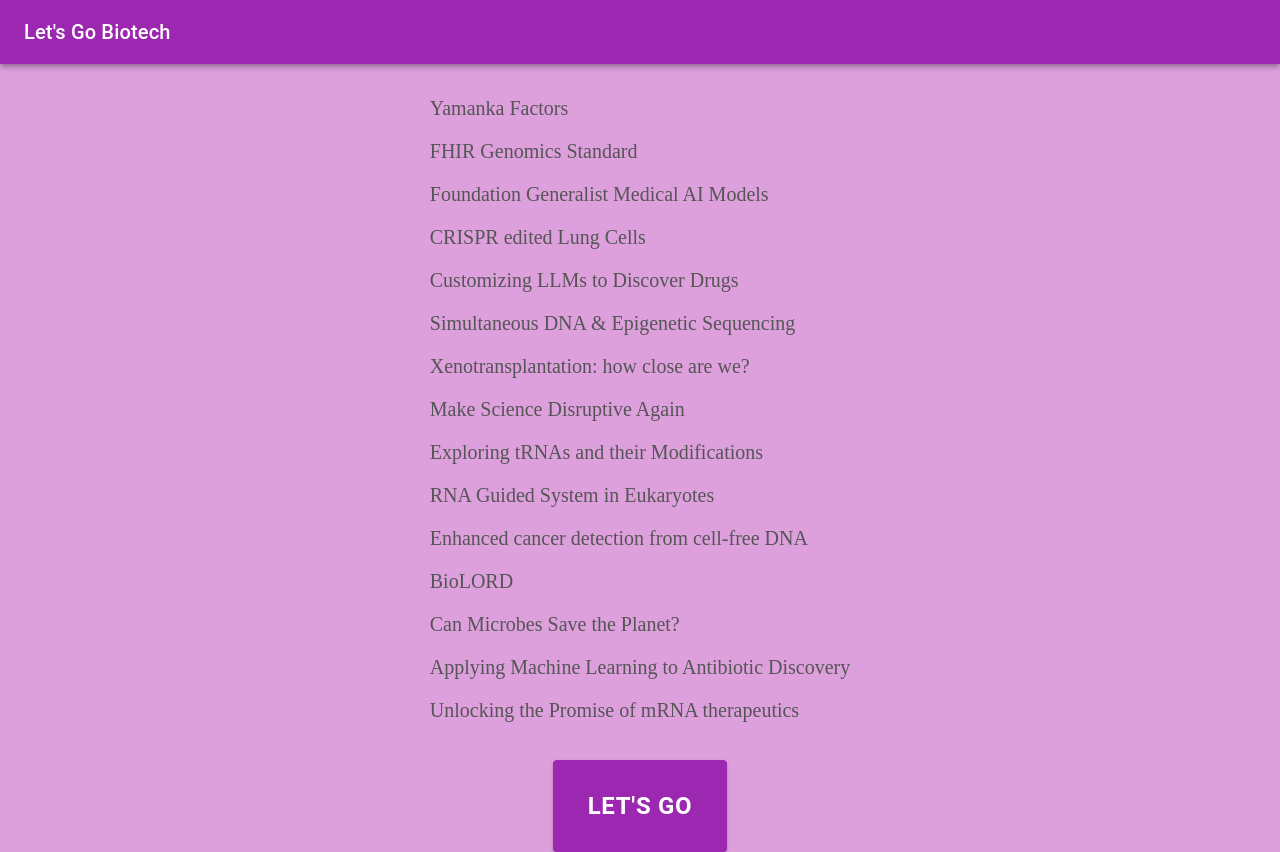
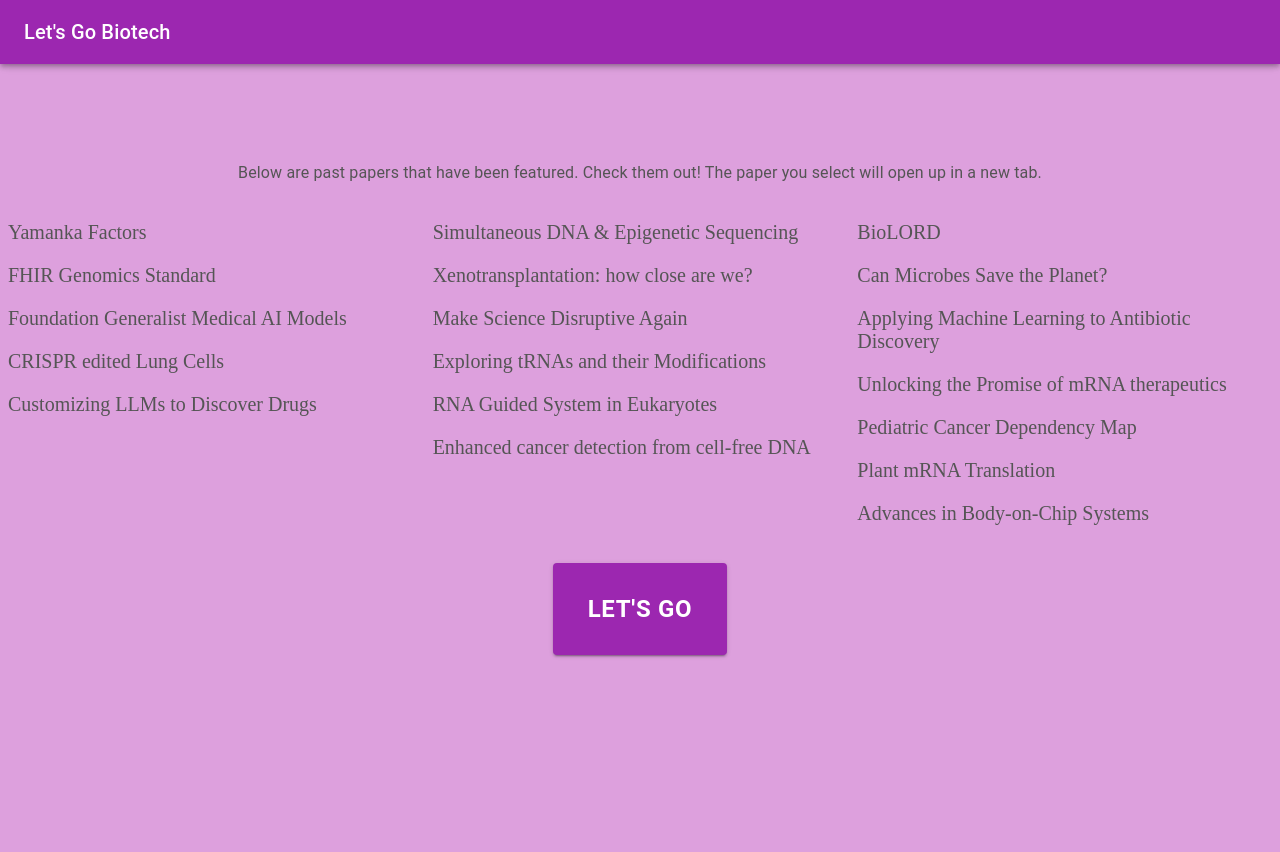
Before and after one commit to rohanrobinson/lgb, a Next.js app: page /past-papers in a window 1280 px wide. After the commit the page ends 816 px from the top, so only its background shows below. Built offline with nearby package versions, Linux system fonts and the light colour scheme.

Commit message:
past papers page update

```diff
--- a/src/pages/past-papers.js
+++ b/src/pages/past-papers.js
@@ -33,28 +33,42 @@ export default function PastPapers() {
         </Toolbar>
       </AppBar>
 
-      <Typography variant="body1" sx={{ mb: 2, fontSize: "2.0rem"  }}>
-          <span className={styles.lgbDescription}>Below are past papers that have been featured. Check them out!
+
+
+      <Typography variant="body1"  className={styles.lgbDescription} sx={{ mb: 2, fontSize: "1.0rem"  }}>
+          <span>Below are past papers that have been featured. Check them out!
           The paper you select will open up in a new tab.</span>
       </Typography>
 
+    <div className={styles.paperContainer}>
 
-    <div>
+      <div className={styles.paperColumn}>
         <a href="https://pubmed.ncbi.nlm.nih.gov/16904174/" target="_blank"><p><span className={styles.lgbText}>Yamanka Factors</span></p></a>
         <a href="https://www.nature.com/articles/s41525-020-0115-6#:~:text=FHIR%20Genomics%20has%20been%20shown,into%20powerful%20precision%20medicine%20apps." target="_blank"><p><span className={styles.lgbText}>FHIR Genomics Standard</span></p></a>
         <a href="https://www.nature.com/articles/s41586-023-05881-4" target="_blank"><p><span className={styles.lgbText}>Foundation Generalist Medical AI Models</span></p></a>
         <a href="https://www.nature.com/articles/s41587-023-01744-5" target="_blank"><p><span className={styles.lgbText}>CRISPR edited Lung Cells</span></p></a>
         <a href="https://www.nature.com/articles/s41587-023-01788-7" target="_blank"><p><span className={styles.lgbText}>Customizing LLMs to Discover Drugs</span></p></a>
+      </div>
+
+      <div className={styles.paperColumn}>
         <a href="https://www.nature.com/articles/s41587-022-01652-0" target="_blank"><p><span className={styles.lgbText}>Simultaneous DNA & Epigenetic Sequencing</span></p></a>
         <a href="https://www.nature.com/articles/s41587-023-01730-x" target="_blank"><p><span className={styles.lgbText}>Xenotransplantation: how close are we?</span></p></a>
         <a href="https://www.nature.com/articles/s41587-023-01736-5" target="_blank"><p><span className={styles.lgbText}>Make Science Disruptive Again</span></p></a>
         <a href="https://www.nature.com/articles/s41587-023-01755-2" target="_blank"><p><span className={styles.lgbText}>Exploring tRNAs and their Modifications </span></p></a>
         <a href="https://www.nature.com/articles/s41586-023-06356-2" target="_blank"><p><span className={styles.lgbText}>RNA Guided System in Eukaryotes</span></p></a>
         <a href="https://www.nature.com/articles/s41587-021-01207-9" target="_blank"><p><span className={styles.lgbText}>Enhanced cancer detection from cell-free DNA</span></p></a>
+      </div>
+
+      <div className={styles.paperColumn}>
         <a href="https://arxiv.org/abs/2210.11892" target="_blank"><p><span className={styles.lgbText}>BioLORD</span></p></a>
         <a href="https://www.nature.com/articles/s41587-023-01837-1" target="_blank"><p><span className={styles.lgbText}>Can Microbes Save the Planet?</span></p></a>
         <a href="https://www.nature.com/articles/s41587-022-01327-w" target="_blank"><p><span className={styles.lgbText}>Applying Machine Learning to Antibiotic Discovery</span></p></a>
         <a href="https://www.nature.com/articles/s41587-022-01491-z" target="_blank"><p><span className={styles.lgbText}>Unlocking the Promise of mRNA therapeutics</span></p></a>
+        <a href="https://www.nature.com/articles/s41588-021-00819-w" target="_blank"><p><span className={styles.lgbText}>Pediatric Cancer Dependency Map</span></p></a>
+        <a href="https://www.nature.com/articles/s41587-023-01729-4" target="_blank"><p><span className={styles.lgbText}>Plant mRNA Translation</span></p></a>
+        <a href="https://www.nature.com/articles/s41587-022-01491-z" target="_blank"><p><span className={styles.lgbText}>Advances in Body-on-Chip Systems</span></p></a>
+      </div>
+
     </div>
 
     <br />
--- a/src/styles/Home.module.css
+++ b/src/styles/Home.module.css
@@ -84,6 +84,17 @@
     background-color: #f9f9f9;  /* light grey color for the background */
     border-radius: 10px; /* rounded corners */
   }
+
+  .paperContainer {
+    display: grid;
+    grid-template-columns: repeat(3, 1fr);
+    gap: 10px;
+  }
+
+  .paperColumn {
+    flex: 1;
+    margin-right: 10px;
+}
 
   .lgbDescription {
     margin-top: 70px;
```
